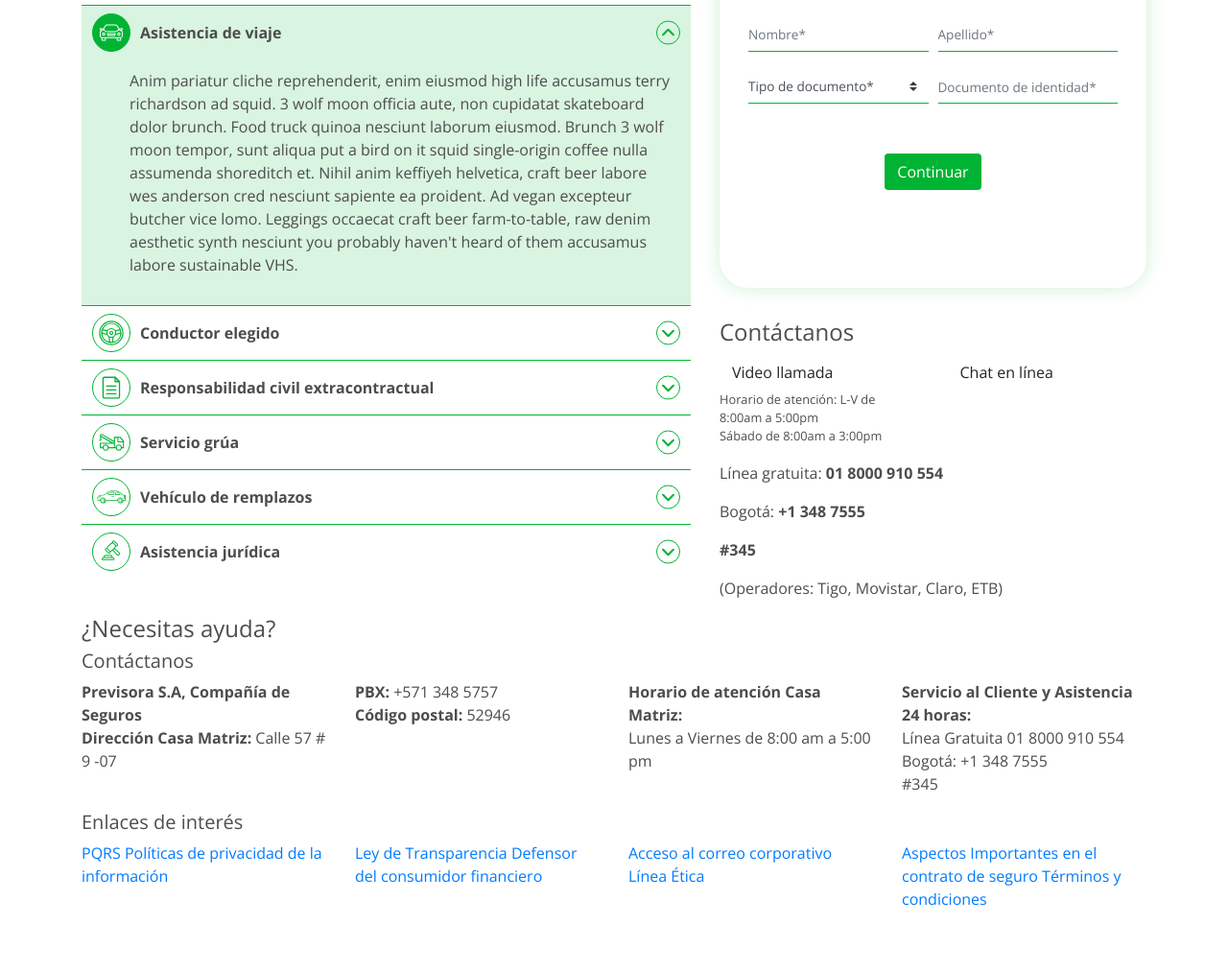
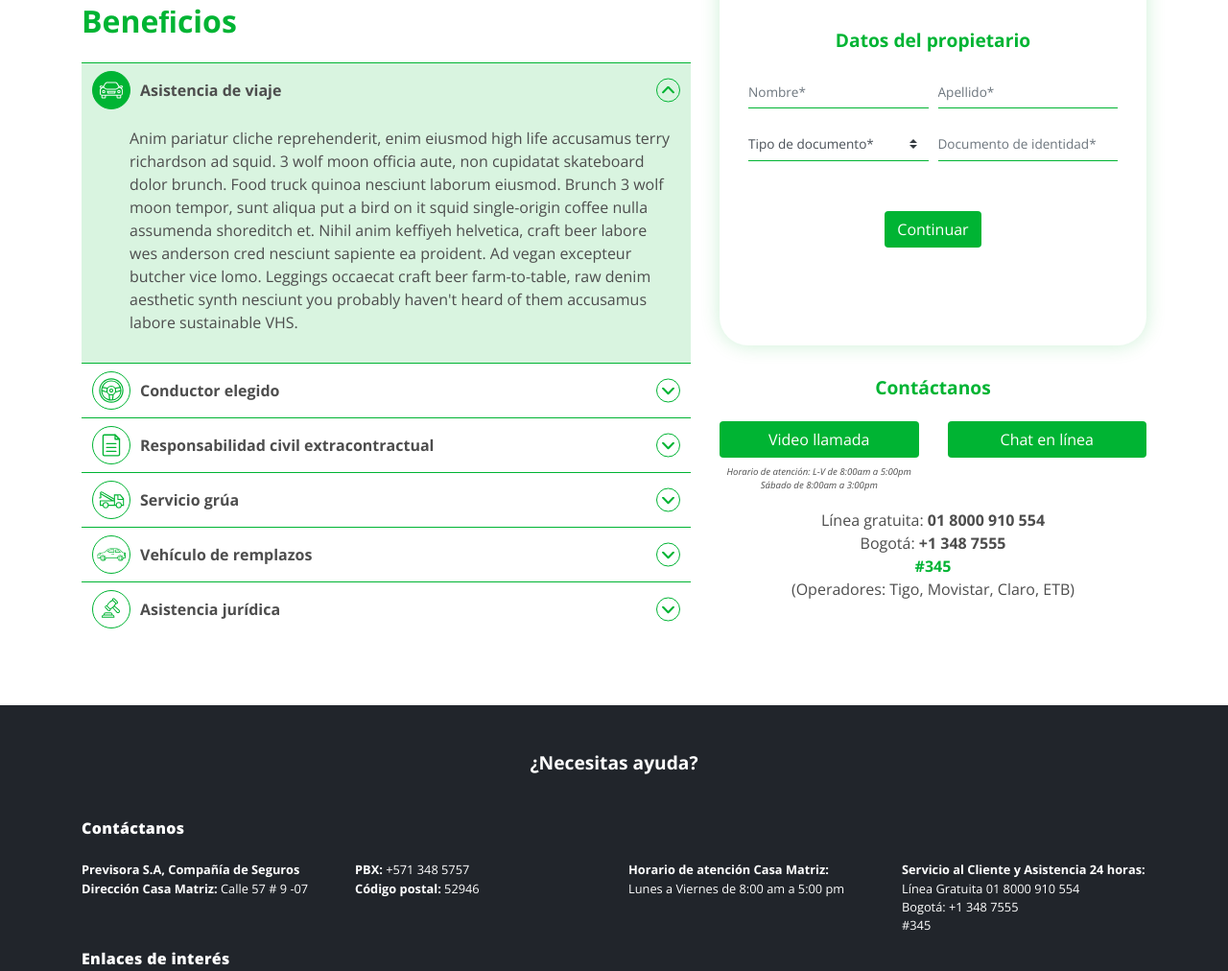
Before and after one commit to Juan-Orjuela/previsora, a plain HTML site: page index.html in a window 1280 px wide. Shown: the part 859-1871 px from the top of the page at 96% size. Before the commit the page ends 1808 px from the top, so only its background shows below. Drawn offline with nearby package versions, Linux system fonts and the light colour scheme.

Commit message:
estructura lista

```diff
--- a/css/estilos.css
+++ b/css/estilos.css
@@ -14,7 +14,7 @@ body {
 #banner {
     background: #004a28 url('../img/fondo-banner-previsora.jpg') no-repeat center;
     background-size: cover;
-    padding: 7.55vh 0 5vh;
+    padding: 15vh 0 5vh;
 }
 
 #banner .row {
@@ -35,30 +35,34 @@ body {
     font-size: 1.4rem;
     line-height: 2.2;
 }
+
 /*Main*/
 main .container {
     padding-top: 10vh;
 }
+
 h1 {
     font-weight: 700;
     font-size: 2.4rem;
     margin-bottom: 2.5rem;
     color: black;
 }
+
 h2 {
     font-weight: 700;
     font-size: 2rem;
     color: #00b433;
 }
+
 /*Toggle*/
 .card {
     border: none;
+}
 
-}
 #accordion {
     margin-top: 1.5rem;
+}
 
-}
 #accordion .card-header {
     border-radius: 0;
     border-bottom: 0;
@@ -73,18 +77,19 @@ h2 {
     width: 100%;
     text-align: left;
     text-decoration: none;
-
     font-weight: 700;
     position: relative;
     padding: 0;
 }
-#accordion h5 button span{
+
+#accordion h5 button span {
     display: block;
     width: 100%;
     color: #4d4d4d;
     position: relative;
     padding: 15px 60px;
 }
+
 #accordion h5 button span:before {
     content: "";
     position: absolute;
@@ -102,6 +107,7 @@ h2 {
     background-position: 0 0;
     transition: background-color .5s linear;
 }
+
 #accordion h5 button span:after {
     content: "";
     position: absolute;
@@ -119,21 +125,25 @@ h2 {
     background-position: center;
     background-size: 13px;
     transition: transform .3s linear;
+}
 
-}
 #accordion button:hover span:before {
     background-color: #00b433;
 }
+
 #accordion h5 button:focus {
     outline: 0;
 }
+
 .btn.focus, .btn:focus {
     outline: 0;
     box-shadow: none;
 }
+
 .card-body {
     padding: 10px 20px 30px 50px;
 }
+
 #accordion .card-body {
     background: rgba(0, 180, 51, 0.15);
 }
@@ -141,91 +151,103 @@ h2 {
 #accordion button[aria-expanded="true"] {
     background: rgba(0, 180, 51, 0.15);
 }
+
 #accordion button[aria-expanded="true"] span:after {
     transform: translateY(-50%) rotate(180deg);
 }
+
 /*Posiciones*/
 #accordion button[aria-expanded="true"] span:before {
     background-color: #00b433;
 }
+
 #accordion .card:nth-child(1) span:before {
     background-position: 0 0;
 }
-#accordion .card:nth-child(1) button:hover span:before,
-#accordion .card:nth-child(1) button[aria-expanded="true"] span:before {
+
+#accordion .card:nth-child(1) button:hover span:before, #accordion .card:nth-child(1) button[aria-expanded="true"] span:before {
     background-position: 0 100%;
 }
 
 #accordion .card:nth-child(2) span:before {
     background-position: 20% 0;
 }
-#accordion .card:nth-child(2) button:hover span:before,
-#accordion .card:nth-child(2) button[aria-expanded="true"] span:before {
+
+#accordion .card:nth-child(2) button:hover span:before, #accordion .card:nth-child(2) button[aria-expanded="true"] span:before {
     background-position: 20% 100%;
 }
 
 #accordion .card:nth-child(3) span:before {
     background-position: 40% 0;
 }
-#accordion .card:nth-child(3) button:hover span:before,
-#accordion .card:nth-child(3) button[aria-expanded="true"] span:before {
+
+#accordion .card:nth-child(3) button:hover span:before, #accordion .card:nth-child(3) button[aria-expanded="true"] span:before {
     background-position: 40% 100%;
 }
 
 #accordion .card:nth-child(4) span:before {
     background-position: 60% 0;
 }
-#accordion .card:nth-child(4) button:hover span:before,
-#accordion .card:nth-child(4) button[aria-expanded="true"] span:before {
+
+#accordion .card:nth-child(4) button:hover span:before, #accordion .card:nth-child(4) button[aria-expanded="true"] span:before {
     background-position: 60% 100%;
 }
 
 #accordion .card:nth-child(5) span:before {
     background-position: 80% 0;
 }
-#accordion .card:nth-child(5) button:hover span:before,
-#accordion .card:nth-child(5) button[aria-expanded="true"] span:before {
+
+#accordion .card:nth-child(5) button:hover span:before, #accordion .card:nth-child(5) button[aria-expanded="true"] span:before {
     background-position: 80% 100%;
 }
 
 #accordion .card:nth-child(6) span:before {
     background-position: 100% 0;
 }
-#accordion .card:nth-child(6) button:hover span:before,
-#accordion .card:nth-child(6) button[aria-expanded="true"] span:before {
+
+#accordion .card:nth-child(6) button:hover span:before, #accordion .card:nth-child(6) button[aria-expanded="true"] span:before {
     background-position: 100% 100%;
 }
+
 /*Cotizador*/
 #col-2 {
     margin-top: -2vh;
+    text-align: center;
 }
+
 #cont-formulario {
     background: white;
     padding: 30px 40px;
     border-radius: 30px;
     box-shadow: 0 0 20px rgba(0, 180, 51, 0.2);
     margin-bottom: 2rem;
-    text-align: center;
 }
+
 #cont-formulario h3 {
-
     font-weight: 700;
     color: black;
     font-size: 1.75rem;
 }
+
 #cont-formulario .bloque {
     margin-top: 2rem;
     min-height: 300px;
 }
-#cont-formulario .bloque h4 {
+
+h4 {
     color: #00b433;
     font-weight: 700;
     font-size: 1.2rem;
+}
+
+#cont-formulario .bloque h4 {
     margin-bottom: 1rem
 }
+
 #cont-formulario .col {
     padding: 10px 5px;
 }
+
 .form-control {
     border: none;
     border-bottom: 1px solid #00b433;
@@ -234,6 +256,7 @@ h2 {
     font-size: .85rem;
     color: black;
 }
+
 .custom-select {
     border: none;
     border-bottom: 1px solid #00b433;
@@ -241,16 +264,19 @@ h2 {
     padding: 0;
     font-size: .85rem;
 }
+
 #cont-formulario .btn {
     background: #00b433;
     margin-top: 2rem;
     color: white;
 }
+
 .custom-select:focus {
     border-color: #00b433;
     outline: 0;
     box-shadow: none;
 }
+
 .form-control:focus {
     color: black;
     background-color: #fff;
@@ -258,3 +284,49 @@ h2 {
     outline: 0;
     box-shadow: none;
 }
+
+/*Datos*/
+.verde {
+    color: #00b433;
+}
+.cont-contacto .btn {
+    background: #00b433;
+    color: white;
+    margin-top: 1rem;
+    width: 100%;
+}
+.cont-contacto .small {
+    font-style: italic;
+    font-size: .6em;
+    margin-top: 8px;
+}
+.cont-datos p{
+    margin-bottom: 0;
+}
+/*Footer*/
+footer {
+    background-color: #21252b;
+    color: white;
+    padding: 3rem 0;
+    margin-top: 9vh;
+}
+footer h4 {
+    text-align: center;
+    color: white;
+    margin-bottom: 3rem;
+}
+h5 {
+    font-size: 1rem;
+    font-weight: 800;
+    letter-spacing: 0.02em;
+    margin-bottom: 1.5rem;
+}
+footer p, footer a {
+    font-size: .8rem;
+}
+footer a {
+    color: white;
+    text-decoration: underline;
+    display: block;
+    margin-bottom: 1rem;
+}
```
